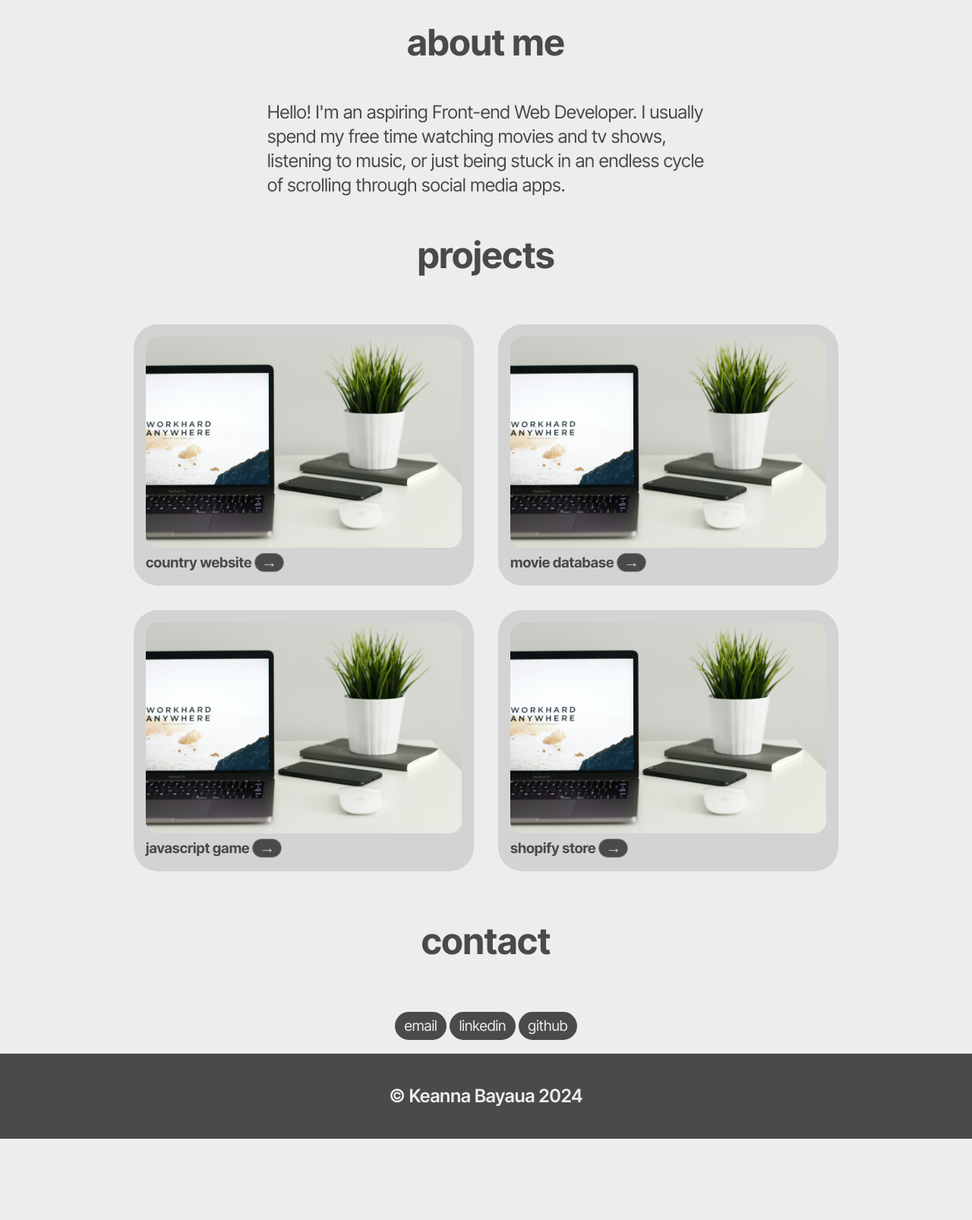
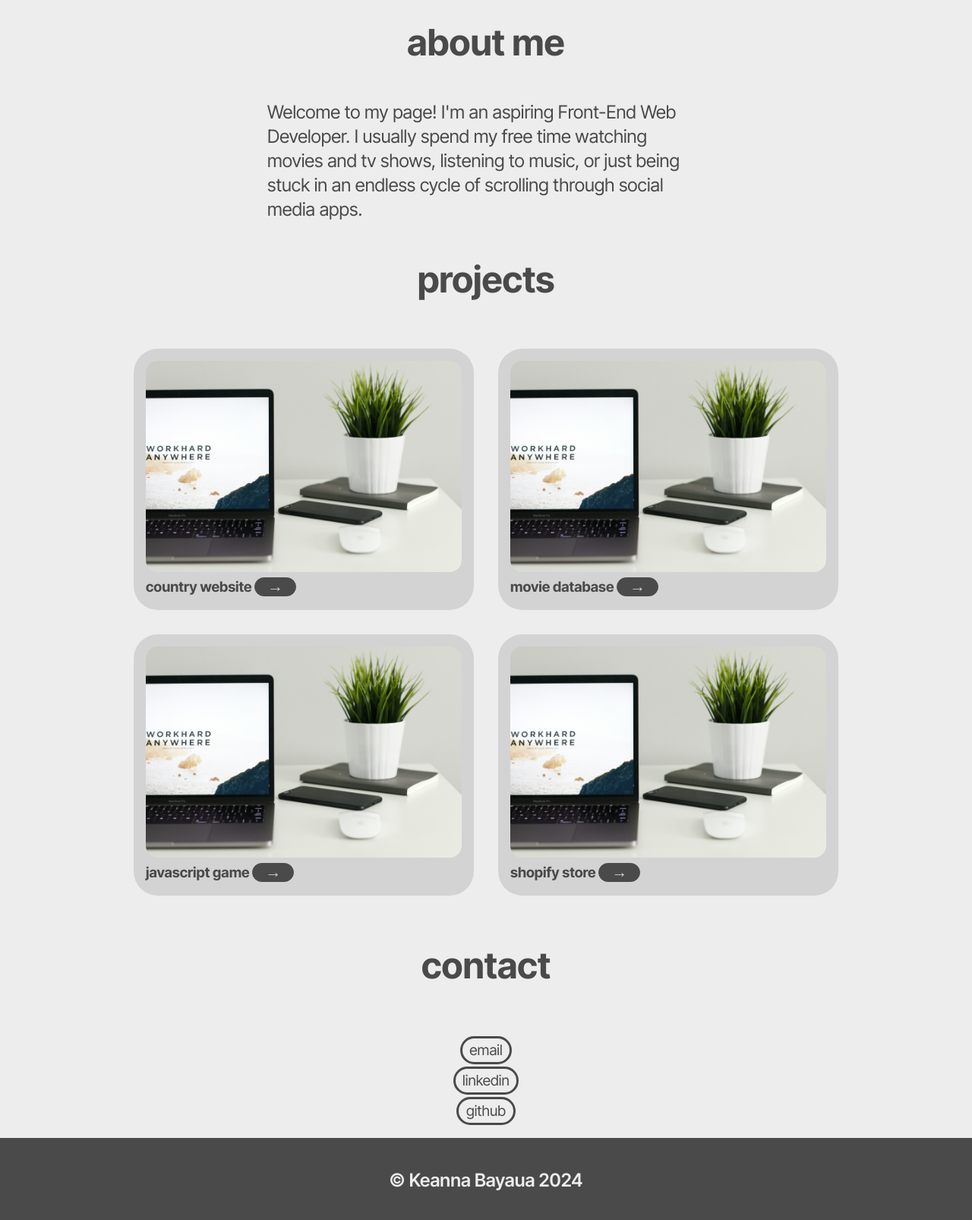
Before and after one commit to keannamalien/landing-page, a plain HTML site: page index.html in a window 1280 px wide. Shown: the part 780-2386 px from the top of the page at 76% size. Before the commit the page ends 2279 px from the top, so only its background shows below. Drawn offline with Linux system fonts and the light colour scheme.

Commit message:
Styled links using pseudo classes

```diff
--- a/index.html
+++ b/index.html
@@ -18,7 +18,6 @@
       <a href="#" class="logo">KB.</a>
       <nav class="nav-header">
         <ul>
-          <!-- <li><a href="#">home</a></li> -->
           <li><a href="#">about</a></li>
           <li><a href="#">projects</a></li>
           <li><a href="#">contact</a></li>
@@ -43,10 +42,10 @@
       <section class="section-about">
         <h2>about me</h2>
         <p>
-          Hello! I'm an aspiring Front-end Web Developer. I usually spend my
-          free time watching movies and tv shows, listening to music, or just
-          being stuck in an endless cycle of scrolling through social media
-          apps.
+          Welcome to my page! I'm an aspiring Front-End Web Developer. I usually
+          spend my free time watching movies and tv shows, listening to music,
+          or just being stuck in an endless cycle of scrolling through social
+          media apps.
         </p>
       </section>
 
@@ -107,9 +106,9 @@
       <section class="section-contact">
         <h2>contact</h2>
         <ul class="contact-btn">
-          <li><a href="mailto:"></a>email</li>
-          <li><a href="#"></a>linkedin</li>
-          <li><a href="#"></a>github</li>
+          <li><a class="social-link" href="mailto:">email</a></li>
+          <li><a class="social-link" href="#">linkedin</a></li>
+          <li><a class="social-link" href="#">github</a></li>
         </ul>
       </section>
     </main>
--- a/styles/styles.css
+++ b/styles/styles.css
@@ -15,6 +15,10 @@
 	- Main
 	- Footer
 --------------------------------------------------------------*/
+html {
+    scroll-behavior: smooth;
+}
+
 body {
     background-color: #EDEDED;
     font-family: "Inter Tight", sans-serif;
@@ -88,23 +92,50 @@ a {
     color: #4A4A4A;
 }
 
+
+
 /*
 a,
 a:visited {
 	color:
 	text-decoration:
+/* } */
+
+.logo:hover {
+    color: #AF4912;
 }
-
-a:hover,
-a:focus,
-a:active {
-	text-decoration:
+.nav-header li:hover,
+.nav-header li:active {
+	color: #4A4A4A;
+    border: solid #D3D3D3;
+    background-color: #D3D3D3;
+    border-radius: 2.5rem;
+    padding: 0 0.5rem;
 }
 
 a:focus {
-	outline:
+	outline: solid #AF4912;
+    outline-width: 0.2rem;
 }
-*/
+
+.project-link:hover,
+.project-link:active {
+    border: solid #4A4A4A;
+    border-width: .0938rem;
+    border-radius: 2.5rem;
+    background-color: #EDEDED;
+    color: #4A4A4A;
+}
+
+.social-link:hover,
+.social-link:active {
+    border:solid #4A4A4A;
+    background-color: #4A4A4A;
+    color: #EDEDED;
+    border-radius: 2.5rem;
+}
+
+
 /*--------------------------------------------------------------
 # Components
 --------------------------------------------------------------*/
@@ -142,9 +173,10 @@ a:focus {
 
 @media (min-width: 43.75em) {
 
-    /* .site-header{
-        /* margin: 0 auto;
-    }  */
+    .logo {
+        font-size: 3rem;
+        margin-left: 1rem;
+    }
 
     .nav-header ul {
         gap: 2rem;
@@ -159,8 +191,6 @@ a:focus {
 }
 
 .page-header {
-    /* display: flex;
-    flex-direction: column; REMOVE THIS!!!!*/
     margin: 0 auto;
     align-items: center;
 
@@ -272,9 +302,9 @@ a:focus {
 }
 .project-link {
     display: inline-block;
-    padding: .0625rem 0.5rem;
+    padding: .0625rem 1rem;
     margin: .0938rem 0;
-    border:solid #817f7f;
+    border:solid #4a4a4a;
     border-width: .0938rem;
     border-radius: 2.5rem;
     background-color: #4A4A4A;
@@ -303,22 +333,18 @@ a:focus {
 
 
 
-
-
-
 .contact-btn {
     align-items: center;
     padding-left: 0;
 }
 
-.contact-btn li {
+.social-link {
     display: inline-block;
     padding: .0625rem 0.6rem;
     margin: .0938rem 0;
     font-size: 1.2rem;
     border:solid #4A4A4A;
-    background-color: #4A4A4A;
-    color: #EDEDED;
+    color: #4A4A4A;
     border-radius: 2.5rem;
 }
 
```
